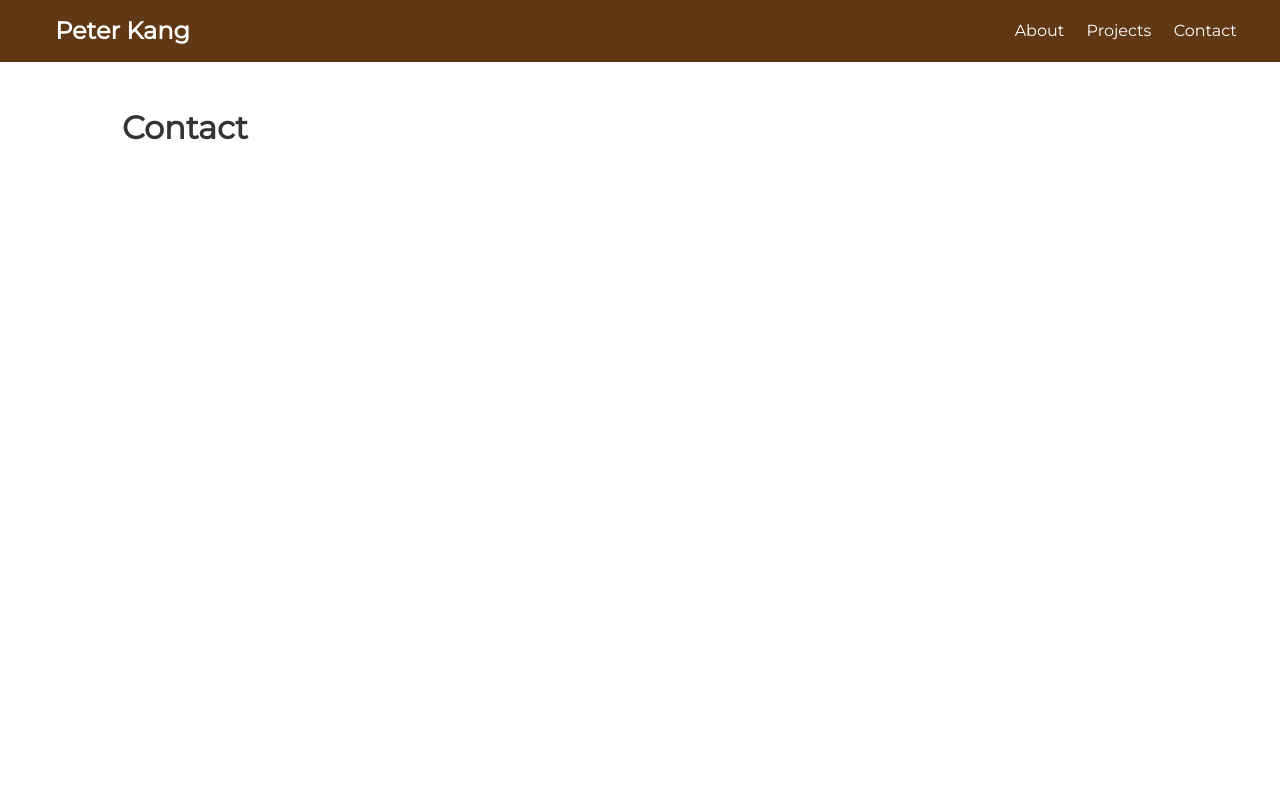
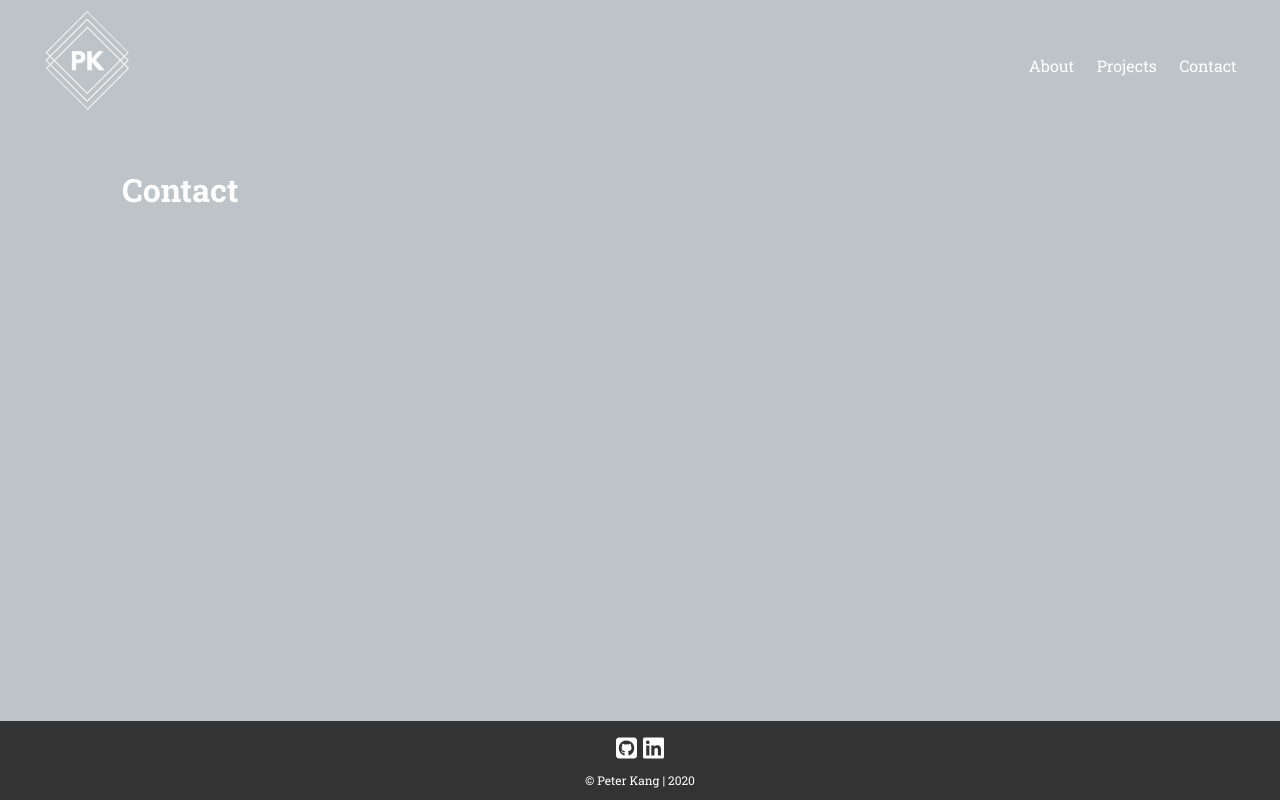
Before and after one commit to pswk1/pk-portfolio, a React (Create React App) app: page /contact in a window 1280 px wide. Built offline with nearby package versions, Linux system fonts and the light colour scheme; the HTML template or start-up script is replaced by a standard one.

Commit message:
navbar logo, home page, and footer

```diff
--- a/public/index.html
+++ b/public/index.html
@@ -42,6 +42,7 @@
       To begin the development, run `npm start` or `yarn start`.
       To create a production bundle, use `npm run build` or `yarn build`.
     -->
+  <script src="https://use.fontawesome.com/eca4cd20f0.js"></script>
 </body>
 
 </html>
--- a/src/App.css
+++ b/src/App.css
@@ -1,8 +1,8 @@
-@import url('https://fonts.googleapis.com/css?family=Roboto');
+/* @import url('https://fonts.googleapis.com/css?family=Roboto'); */
+@import url('https://fonts.googleapis.com/css2?family=Roboto+Slab:wght@300;400;500;700&display=swap');
 
 /* Global Styles */
 :root {
-  --primary-color: #dc3545;
   --dark-color: #333333;
   --light-color: #f4f4f4;
   --light-gray-color: #bdc3c7;
@@ -16,12 +16,12 @@
 }
 
 body {
-  font-family: 'Montserrat', sans-serif;
+  font-family: 'Roboto Slab', serif;
   /* font-family: 'Roboto', sans-serif; */
   font-size: 1rem;
   line-height: 1.6;
-  background-color: #fff;
-  color: #333;
+  background-color: var(--light-gray-color);
+  color: white;
 }
 
 a {
@@ -38,7 +38,8 @@ ul {
 }
 
 img {
-  width: 100%;
+  width: 30%;
+  height: auto;
 }
 
 /* Utilities */
@@ -370,7 +371,7 @@ table th {
   padding: 0.7rem 2rem;
   z-index: 1;
   width: 100%;
-  margin-bottom: 2.5rem;
+  margin-bottom: 2rem;
 }
 
 .navbar ul {
@@ -427,3 +428,27 @@ table th {
     justify-content: center;
   }
 }
+
+footer {
+  font-size: 0.75em;
+  margin-bottom: 0;
+  margin-top: 10px;
+  padding-top: 5px;
+  text-align: center;
+  position: fixed;
+  left: 0;
+  right: 0;
+  bottom: 0;
+  background-color: #333333;
+}
+
+footer p {
+  margin-bottom: 0;
+  margin-top: 0;
+  padding-bottom: 10px;
+}
+
+.contact-icons {
+  padding: 3px;
+  font-size: 1.5rem;
+}
--- a/src/App.js
+++ b/src/App.js
@@ -4,6 +4,7 @@ import Home from './components/pages/Home';
 import About from './components/pages/About';
 import Projects from './components/projects/Projects';
 import Contact from './components/pages/Contact';
+import Footer from './components/layout/Footer';
 import { BrowserRouter as Router, Switch, Route } from 'react-router-dom';
 
 import './App.css';
@@ -21,6 +22,7 @@ function App() {
             <Route exact path='/contact' component={Contact} />
           </Switch>
         </div>
+        <Footer />
       </div>
     </Router>
   );
--- /dev/null
+++ b/src/components/layout/Footer.js
@@ -0,0 +1,36 @@
+import React from 'react';
+
+const setYear = () => {
+  let currentYear = new Date().getFullYear();
+  return currentYear;
+};
+
+const Footer = () => {
+  return (
+    <footer>
+      <div className='contact-icons'>
+        <a
+          href='https://github.com/pswk1'
+          target='_blank'
+          rel='noopener noreferrer'
+          alt='github'
+        >
+          <i style={{ color: 'white' }} className='fa fa-github-square' />
+        </a>{' '}
+        <a
+          href='https://www.linkedin.com/in/peterswkang/'
+          target='_blank'
+          rel='noopener noreferrer'
+          alt='linkedin'
+        >
+          <i style={{ color: 'white' }} className='fa fa-linkedin-square' />
+        </a>{' '}
+      </div>
+      <p>
+        © Peter Kang | <span id='year'>{setYear()}</span>
+      </p>
+    </footer>
+  );
+};
+
+export default Footer;
--- a/src/components/layout/Navbar.js
+++ b/src/components/layout/Navbar.js
@@ -1,13 +1,12 @@
 import React from 'react';
-import PropTypes from 'prop-types';
 import { Link } from 'react-router-dom';
 
 const Navbar = ({ title }) => {
   return (
-    <nav className='navbar bg-brown'>
+    <nav className='navbar .bg-light-gray'>
       <h1>
         <Link to='/'>
-          <span style={{ paddingLeft: '.5em' }}>{title}</span>
+          <img src={require('../../assets/imgs/PK.png')} alt='logo'></img>
         </Link>
       </h1>
       <ul>
@@ -19,12 +18,4 @@ const Navbar = ({ title }) => {
   );
 };
 
-Navbar.defaultProps = {
-  title: `Peter Kang`,
-};
-
-Navbar.propTypes = {
-  title: PropTypes.string.isRequired,
-};
-
 export default Navbar;
--- a/src/components/pages/Home.js
+++ b/src/components/pages/Home.js
@@ -1,10 +1,13 @@
-import React from 'react';
+import React, { Fragment } from 'react';
 
 const Home = () => {
   return (
-    <div>
-      <h1>Home</h1>
-    </div>
+    <Fragment>
+      <div className='all-center'>
+        <h1>Welcome To My Portfolio!</h1>
+        <h2>I'm Peter and I'm a software developer.</h2>
+      </div>
+    </Fragment>
   );
 };
 
```
Also changed, not shown: src/assets/imgs/PK.png (added).
